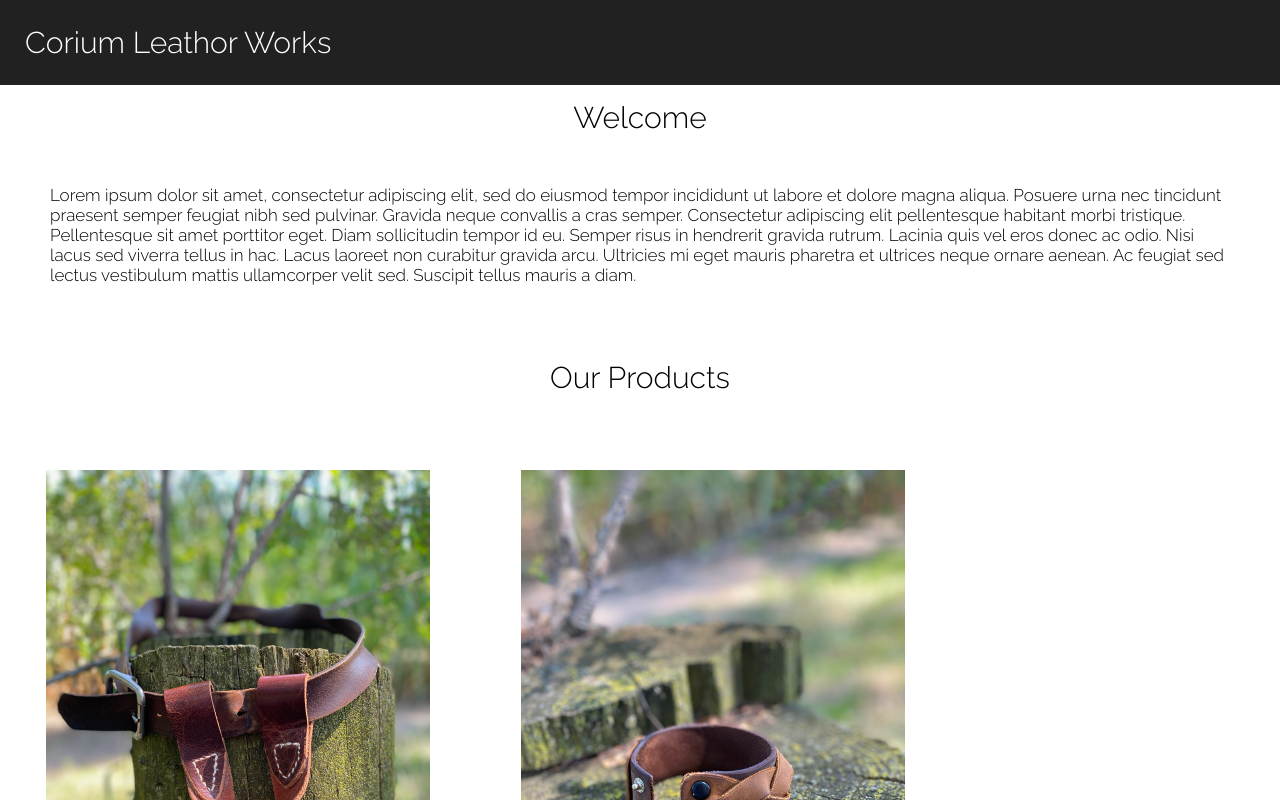
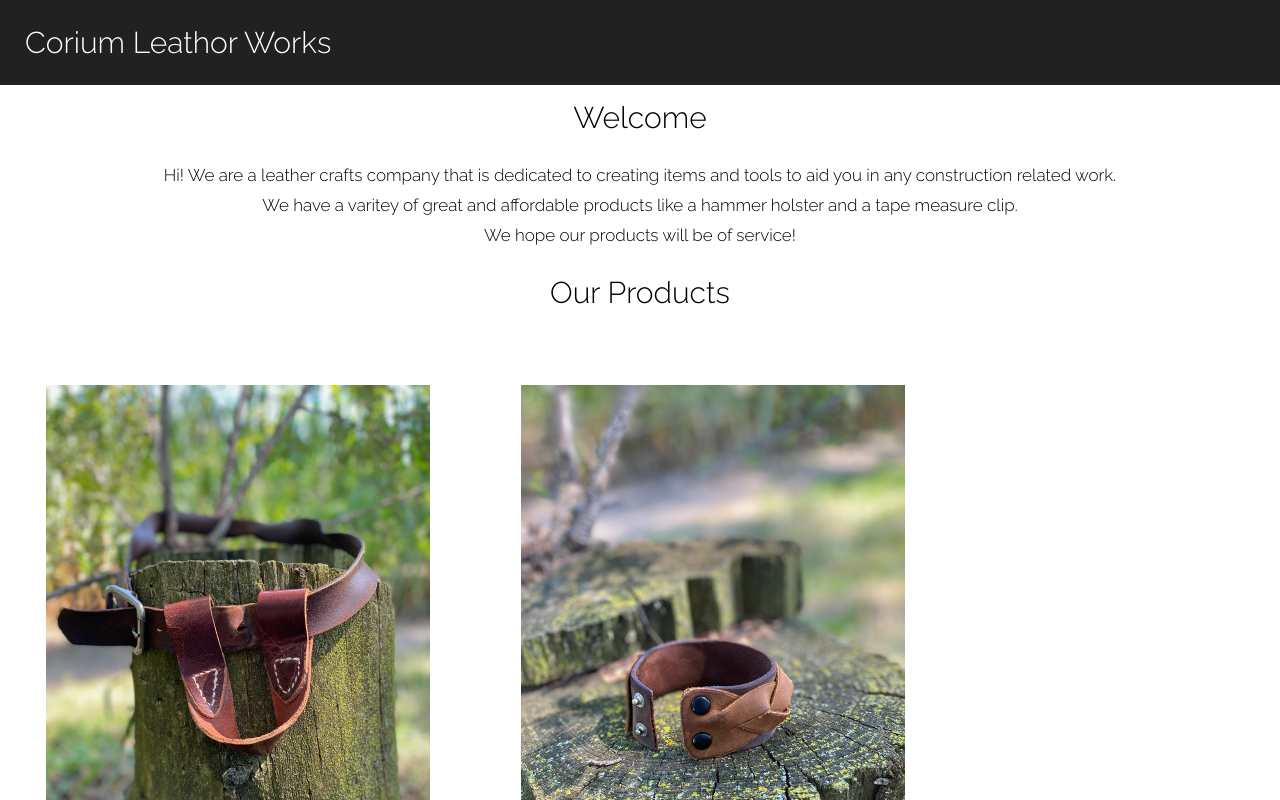
Before and after one commit to gheezl/Corium-Leather-Works, a React (Create React App) app: page / in a window 1280 px wide. Shown: the top 800 px of the page. Built offline with nearby package versions, Linux system fonts and the light colour scheme.

Commit message:
Changed the welcome component

```diff
--- a/src/pages/about/about.css
+++ b/src/pages/about/about.css
@@ -8,6 +8,7 @@
 .welcome {
     font-size: 30px;
     justify-content: center;
+    margin-bottom: 25px;
 }
 
 .introduction {
@@ -15,8 +16,18 @@
     font-size: 17px;
 }
 
+.second-introduction {
+    font-size: 17px;
+    padding: 5px;
+}
+
 @media only screen and (max-width: 800px) {
     .welcome {
         font-size: 17px;
     }
+
+    .second-introduction {
+        margin-left: 10px;
+        margin-right: 10px;
+    }
 }
--- a/src/pages/about/about.jsx
+++ b/src/pages/about/about.jsx
@@ -8,8 +8,14 @@ const About = () => {
         <Fragment>
             <div className="about-border">
                 <span className="welcome">Welcome</span>
-                <span className="introduction">
-                    Lorem ipsum dolor sit amet, consectetur adipiscing elit, sed do eiusmod tempor incididunt ut labore et dolore magna aliqua. Posuere urna nec tincidunt praesent semper feugiat nibh sed pulvinar. Gravida neque convallis a cras semper. Consectetur adipiscing elit pellentesque habitant morbi tristique. Pellentesque sit amet porttitor eget. Diam sollicitudin tempor id eu. Semper risus in hendrerit gravida rutrum. Lacinia quis vel eros donec ac odio. Nisi lacus sed viverra tellus in hac. Lacus laoreet non curabitur gravida arcu. Ultricies mi eget mauris pharetra et ultrices neque ornare aenean. Ac feugiat sed lectus vestibulum mattis ullamcorper velit sed. Suscipit tellus mauris a diam.
+                <span className="second-introduction">
+                    Hi! We are a leather crafts company that is dedicated to creating items and tools to aid you in any construction related work.
+                </span>
+                <span className="second-introduction">
+                    We have a varitey of great and affordable products like a hammer holster and a tape measure clip.
+                </span>
+                <span className="second-introduction">
+                    We hope our products will be of service!
                 </span>
             </div>
         </Fragment>
```
